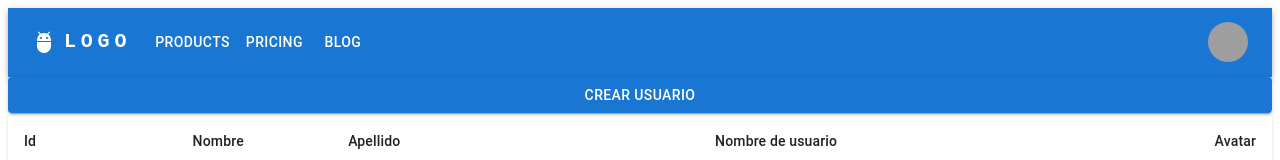
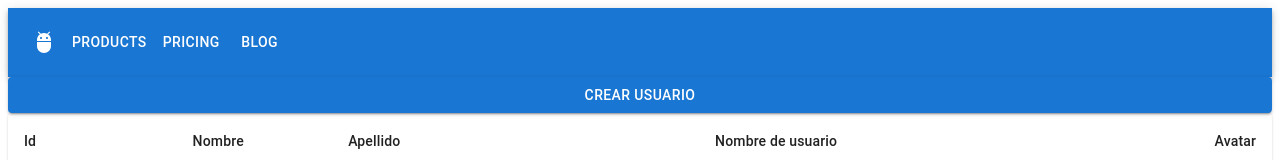
Before and after one commit to Sergioig37/GestionUsuarios, a React (Vite) app: page / in a window 1280 px wide. Shown: the top 160 px of the page. Built offline with nearby package versions, Linux system fonts and the light colour scheme; grey boxes are pictures that could not be loaded.

Commit message:
barra de nav

```diff
--- a/src/Components/NavBar.jsx
+++ b/src/Components/NavBar.jsx
@@ -1,161 +1,11 @@
 import * as React from 'react';
-import AppBar from '@mui/material/AppBar';
-import Box from '@mui/material/Box';
-import Toolbar from '@mui/material/Toolbar';
-import IconButton from '@mui/material/IconButton';
-import Typography from '@mui/material/Typography';
-import Menu from '@mui/material/Menu';
-import MenuIcon from '@mui/icons-material/Menu';
-import Container from '@mui/material/Container';
-import Avatar from '@mui/material/Avatar';
-import Button from '@mui/material/Button';
-import Tooltip from '@mui/material/Tooltip';
-import MenuItem from '@mui/material/MenuItem';
-import AdbIcon from '@mui/icons-material/Adb';
+import { NavBarMui } from './mui/NavBarMui.jsx';
 
-const pages = ['Products', 'Pricing', 'Blog'];
-const settings = ['Profile', 'Account', 'Dashboard', 'Logout'];
 
-export const NavBar = () => {
-  const [anchorElNav, setAnchorElNav] = React.useState(null);
-  const [anchorElUser, setAnchorElUser] = React.useState(null);
+export const NavBar= () => {
 
-  const handleOpenNavMenu = (event) => {
-    setAnchorElNav(event.currentTarget);
-  };
-  const handleOpenUserMenu = (event) => {
-    setAnchorElUser(event.currentTarget);
-  };
-
-  const handleCloseNavMenu = () => {
-    setAnchorElNav(null);
-  };
-
-  const handleCloseUserMenu = () => {
-    setAnchorElUser(null);
-  };
 
   return (
-    <AppBar position="static">
-      <Container maxWidth="xl">
-        <Toolbar disableGutters>
-          <AdbIcon sx={{ display: { xs: 'none', md: 'flex' }, mr: 1 }} />
-          <Typography
-            variant="h6"
-            noWrap
-            component="a"
-            href="#app-bar-with-responsive-menu"
-            sx={{
-              mr: 2,
-              display: { xs: 'none', md: 'flex' },
-              fontFamily: 'monospace',
-              fontWeight: 700,
-              letterSpacing: '.3rem',
-              color: 'inherit',
-              textDecoration: 'none',
-            }}
-          >
-            LOGO
-          </Typography>
-
-          <Box sx={{ flexGrow: 1, display: { xs: 'flex', md: 'none' } }}>
-            <IconButton
-              size="large"
-              aria-label="account of current user"
-              aria-controls="menu-appbar"
-              aria-haspopup="true"
-              onClick={handleOpenNavMenu}
-              color="inherit"
-            >
-              <MenuIcon />
-            </IconButton>
-            <Menu
-              id="menu-appbar"
-              anchorEl={anchorElNav}
-              anchorOrigin={{
-                vertical: 'bottom',
-                horizontal: 'left',
-              }}
-              keepMounted
-              transformOrigin={{
-                vertical: 'top',
-                horizontal: 'left',
-              }}
-              open={Boolean(anchorElNav)}
-              onClose={handleCloseNavMenu}
-              sx={{
-                display: { xs: 'block', md: 'none' },
-              }}
-            >
-              {pages.map((page) => (
-                <MenuItem key={page} onClick={handleCloseNavMenu}>
-                  <Typography textAlign="center">{page}</Typography>
-                </MenuItem>
-              ))}
-            </Menu>
-          </Box>
-          <AdbIcon sx={{ display: { xs: 'flex', md: 'none' }, mr: 1 }} />
-          <Typography
-            variant="h5"
-            noWrap
-            component="a"
-            href="#app-bar-with-responsive-menu"
-            sx={{
-              mr: 2,
-              display: { xs: 'flex', md: 'none' },
-              flexGrow: 1,
-              fontFamily: 'monospace',
-              fontWeight: 700,
-              letterSpacing: '.3rem',
-              color: 'inherit',
-              textDecoration: 'none',
-            }}
-          >
-            LOGO
-          </Typography>
-          <Box sx={{ flexGrow: 1, display: { xs: 'none', md: 'flex' } }}>
-            {pages.map((page) => (
-              <Button
-                key={page}
-                onClick={handleCloseNavMenu}
-                sx={{ my: 2, color: 'white', display: 'block' }}
-              >
-                {page}
-              </Button>
-            ))}
-          </Box>
-
-          <Box sx={{ flexGrow: 0 }}>
-            <Tooltip title="Open settings">
-              <IconButton onClick={handleOpenUserMenu} sx={{ p: 0 }}>
-                <Avatar alt="Remy Sharp" src="/static/images/avatar/2.jpg" />
-              </IconButton>
-            </Tooltip>
-            <Menu
-              sx={{ mt: '45px' }}
-              id="menu-appbar"
-              anchorEl={anchorElUser}
-              anchorOrigin={{
-                vertical: 'top',
-                horizontal: 'right',
-              }}
-              keepMounted
-              transformOrigin={{
-                vertical: 'top',
-                horizontal: 'right',
-              }}
-              open={Boolean(anchorElUser)}
-              onClose={handleCloseUserMenu}
-            >
-              {settings.map((setting) => (
-                <MenuItem key={setting} onClick={handleCloseUserMenu}>
-                  <Typography textAlign="center">{setting}</Typography>
-                </MenuItem>
-              ))}
-            </Menu>
-          </Box>
-        </Toolbar>
-      </Container>
-    </AppBar>
+    <NavBarMui/>
   );
 }
--- /dev/null
+++ b/src/Components/mui/NavBarMui.jsx
@@ -0,0 +1,59 @@
+import * as React from 'react';
+import AppBar from '@mui/material/AppBar';
+import Box from '@mui/material/Box';
+import Toolbar from '@mui/material/Toolbar';
+import IconButton from '@mui/material/IconButton';
+import Typography from '@mui/material/Typography';
+import Menu from '@mui/material/Menu';
+import MenuIcon from '@mui/icons-material/Menu';
+import Container from '@mui/material/Container';
+import Avatar from '@mui/material/Avatar';
+import Button from '@mui/material/Button';
+import Tooltip from '@mui/material/Tooltip';
+import MenuItem from '@mui/material/MenuItem';
+import AdbIcon from '@mui/icons-material/Adb';
+
+const pages = ['Products', 'Pricing', 'Blog'];
+const settings = ['Profile', 'Account', 'Dashboard', 'Logout'];
+
+export const NavBarMui = () => {
+  const [anchorElNav, setAnchorElNav] = React.useState(null);
+  const [anchorElUser, setAnchorElUser] = React.useState(null);
+
+  const handleOpenNavMenu = (event) => {
+    setAnchorElNav(event.currentTarget);
+  };
+  const handleOpenUserMenu = (event) => {
+    setAnchorElUser(event.currentTarget);
+  };
+
+  const handleCloseNavMenu = () => {
+    setAnchorElNav(null);
+  };
+
+  const handleCloseUserMenu = () => {
+    setAnchorElUser(null);
+  };
+
+  return (
+    <AppBar position="static">
+      <Container maxWidth="xl">
+        <Toolbar disableGutters>
+          <AdbIcon sx={{ display: { xs: 'none', md: 'flex' }, mr: 1 }} />
+
+          <Box sx={{ flexGrow: 1, display: { xs: 'none', md: 'flex' } }}>
+            {pages.map((page) => (
+              <Button
+                key={page}
+                onClick={handleCloseNavMenu}
+                sx={{ my: 2, color: 'white', display: 'block' }}
+              >
+                {page}
+              </Button>
+            ))}
+          </Box>
+        </Toolbar>
+      </Container>
+    </AppBar>
+  );
+}
```
Also changed, not shown: src/App.jsx (+13 -0 lines).
